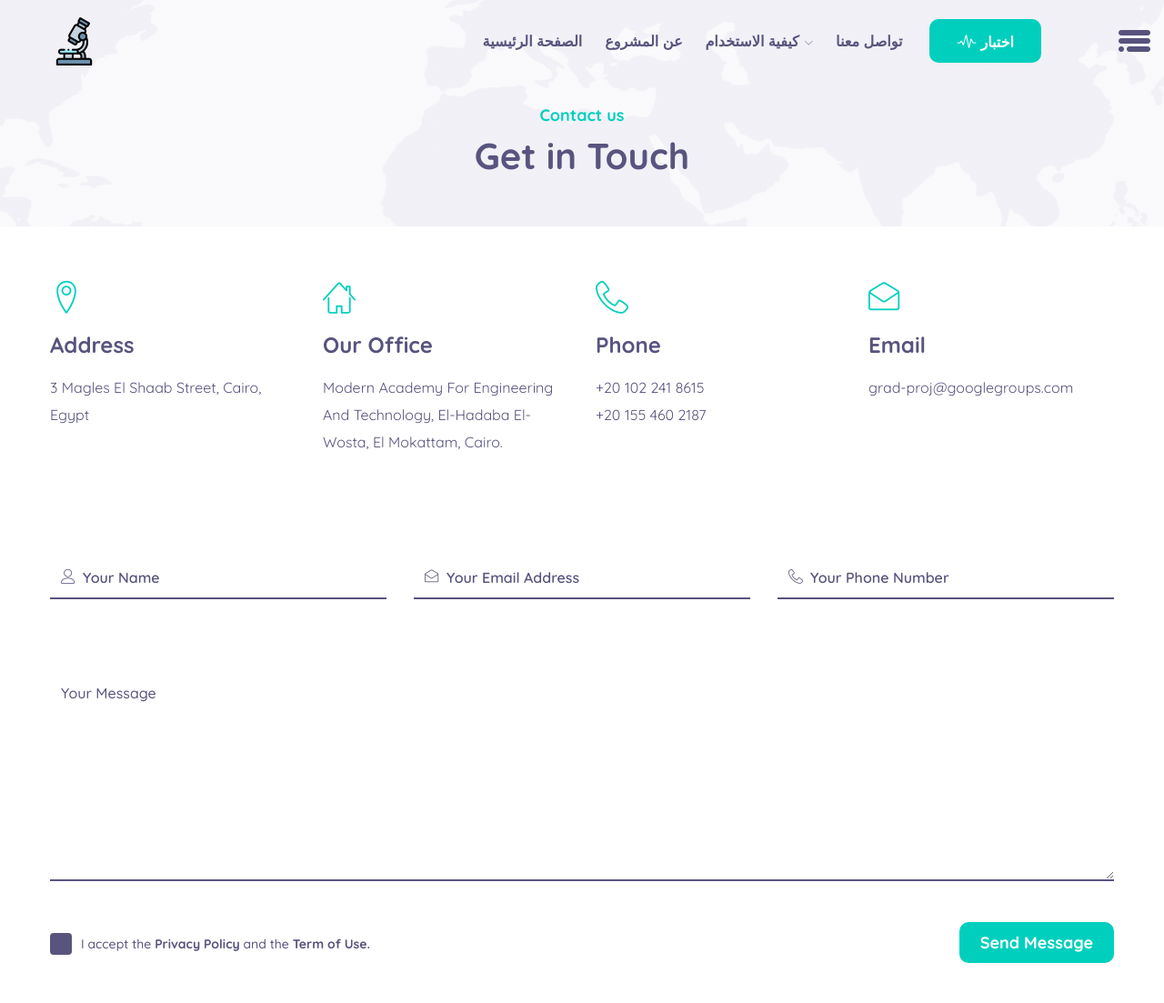
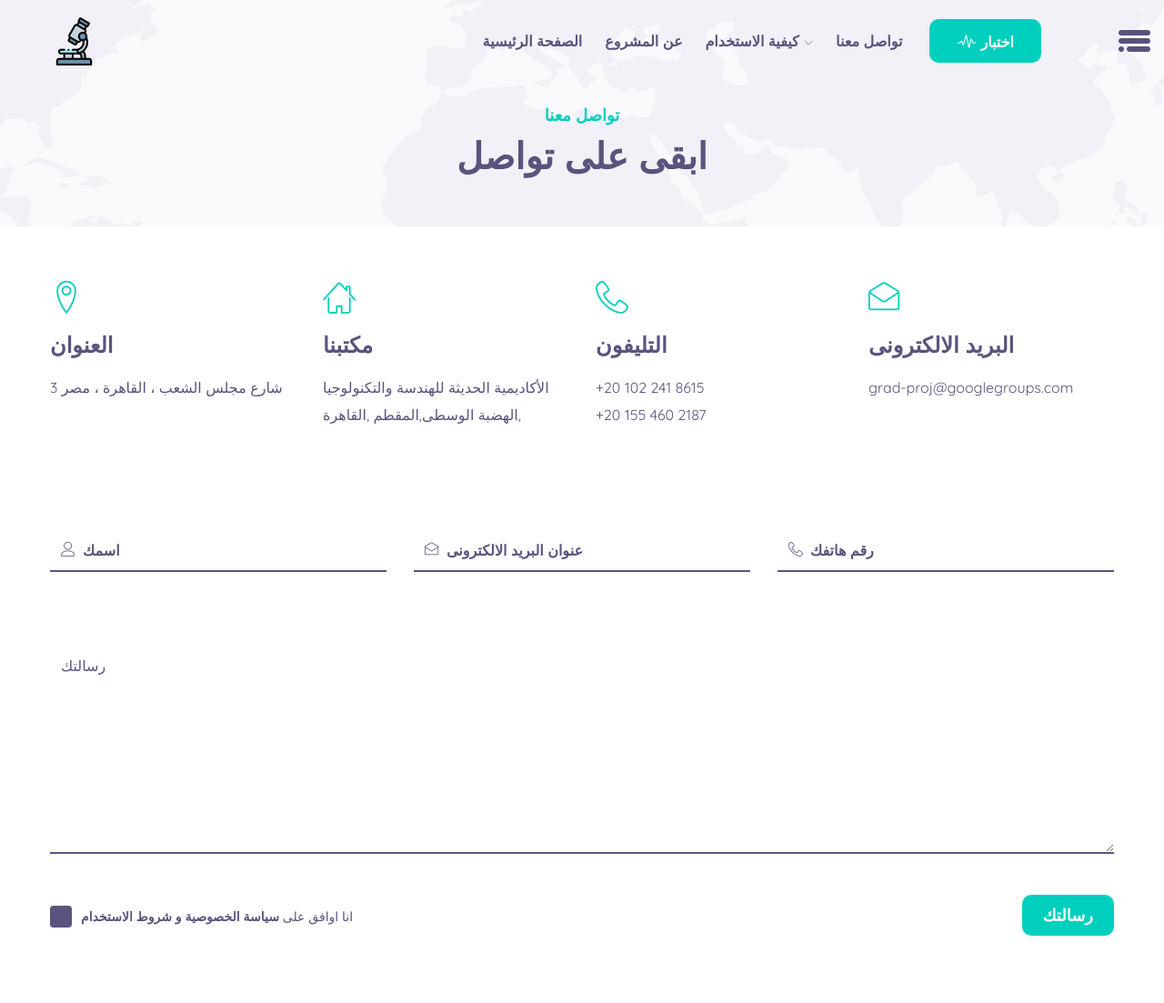
Before and after one commit to john0isaac/Centralized-and-Automated-Medical-Image-Analysis-Laboratory, a Flask app: page /contact in a window 1280 px wide. Shown: the top 1103 px of the page at 91% size. Run offline with Flask 2, Linux system fonts and the light colour scheme; some libraries are stand-ins or nearby versions.

Commit message:
arabic contact

```diff
--- a/templates/pages/contact-ar.html
+++ b/templates/pages/contact-ar.html
@@ -3,8 +3,8 @@
 <section class="breadcrumb_area">
     <div class="container">
         <div class="breadcrumb_text">
-            <h6 class="wow fadeInUp">Contact us</h6>
-            <h3 class="wow fadeInUp" data-wow-delay="0.2s">Get in Touch</h3>
+            <h6 class="wow fadeInUp">تواصل معنا</h6>
+            <h3 class="wow fadeInUp" data-wow-delay="0.2s">ابقى على تواصل</h3>
         </div>
     </div>
 </section>
@@ -16,21 +16,21 @@
             <div class="col-lg-3 col-6">
                 <div class="contact_details_item wow fadeInLeft" data-wow-delay="0.2s">
                     <i class="linearicons-map-marker"></i>
-                    <h4>Address</h4>
-                    <p>3 Magles El Shaab Street, Cairo, Egypt</p>
+                    <h4>العنوان</h4>
+                    <p>3 شارع مجلس الشعب ، القاهرة ، مصر</p>
                 </div>
             </div>
             <div class="col-lg-3 col-6">
                 <div class="contact_details_item  wow fadeInLeft" data-wow-delay="0.3s">
                     <i class="linearicons-home4"></i>
-                    <h4>Our Office</h4>
-                    <p>Modern Academy For Engineering And Technology, El-Hadaba El-Wosta, El Mokattam, Cairo.</p>
+                    <h4>مكتبنا</h4>
+                    <p> الأكاديمية الحديثة للهندسة والتكنولوجيا ,الهضبة الوسطى,المقطم ,القاهرة </p>
                 </div>
             </div>
             <div class="col-lg-3 col-6">
                 <div class="contact_details_item  wow fadeInLeft" data-wow-delay="0.4s">
                     <i class="linearicons-telephone"></i>
-                    <h4>Phone</h4>
+                    <h4>التليفون</h4>
                     <a href="tel:+201022418615">
                         <h6>+20 102 241 8615</h6>
                     </a>
@@ -42,7 +42,7 @@
             <div class="col-lg-3 col-6">
                 <div class="contact_details_item  wow fadeInLeft" data-wow-delay="0.5s">
                     <i class="linearicons-envelope-open"></i>
-                    <h4>Email</h4>
+                    <h4>البريد الالكترونى </h4>
                     <a href="mailto:grad-proj@googlegroups.com">
                         <h6><span class="__cf_email__">grad-proj@googlegroups.com</span>
                         </h6>
@@ -61,47 +61,48 @@
                 <div class="col-lg-4">
                     <div class="form-group">
                         <input class="form-control" type="text" id="name" name="name" placeholder required>
-                        <label class="top_text"><i class="linearicons-user"></i>Your Name</label>
+                        <label class="top_text"><i class="linearicons-user"></i>اسمك</label>
                     </div>
                 </div>
                 <div class="col-lg-4">
                     <div class="form-group">
                         <input class="form-control" type="text" id="email" name="email" placeholder required>
-                        <label class="top_text"><i class="linearicons-envelope-open"></i>Your Email
-                            Address</label>
+                        <label class="top_text"><i class="linearicons-envelope-open"></i>عنوان البريد الالكترونى
+                        </label>
                     </div>
                 </div>
                 <div class="col-lg-4">
                     <div class="form-group">
                         <input class="form-control" type="text" id="number" name="number" placeholder required>
-                        <label class="top_text"><i class="linearicons-telephone"></i>Your Phone
-                            Number</label>
+                        <label class="top_text"><i class="linearicons-telephone"></i>رقم هاتفك </label>
                     </div>
                 </div>
                 <div class="col-lg-12">
                     <div class="form-group">
                         <textarea name="message" id="message" cols="30" rows="10" class="form-control"
-                            placeholder="Your Message" required></textarea>
+                            placeholder="رسالتك" required></textarea>
                     </div>
                 </div>
                 <div class="col-lg-12">
                     <div class="form-group checkbox_field">
                         <div class="checkbox">
                             <input type="checkbox" value="None" id="policy" name="check">
-                            <label class="l_text" for="policy">I accept the <span>Privacy Policy</span> and
-                                the
-                                <span>Term of Use.</span></label>
+                            <label class="l_text" for="policy">انا اوافق على <span>سياسة الخصوصية</span>
+
+                                <span>و شروط الاستخدام </span></label>
                         </div>
                         <button type="submit" value="submit" class="green_btn">
-                            Send Message
+                            رسالتك
                         </button>
                     </div>
                 </div>
                 <div id="success" class="success-message">
-                    <i class="fa fa-check text-primary"></i> Thank you!. Your message
-                    is successfully sent.
+                    <i class="fa fa-check text-primary"></i>
+                    شكرا لك.
+                    تم ارسال رسالتك بنجاح
+
                 </div>
-                <div id="fail" class="error-message">We're sorry, but something went wrong.</div>
+                <div id="fail" class="error-message">نحن نأسف لك ولكن هناك شيئ خطأ </div>
             </form>
         </div>
     </div>
@@ -126,26 +127,28 @@
                         <i class="linearicons-mailbox-full"></i>
                     </div>
                     <div class="media-body">
-                        <h4>Subscribe our newsletter</h4>
+                        <h4>اشترك في النشرة الإخبارية لدينا</h4>
                         <p>
-                            Join our subscribers list to get latest news and updates
-                            about CA-MIL delivered directly in your inbox.
-                        </p>
+                            انضم إلى قائمة المشتركين لدينا للحصول على آخر الأخبار والتحديثات حول الموقع التي يتم تسليمها
+                            مباشرة في
+                            صندوق الوارد الخاص بك
                     </div>
                 </div>
             </div>
             <div class="col-lg-6">
                 <div class="mail_box">
                     <div class="input-group">
-                        <input id="news-letter-email" type="text" class="form-control" placeholder="&#xe997; Enter your email"
-                            aria-label="Recipient's username" aria-describedby="button-addon2">
+                        <input id="news-letter-email" type="text" class="form-control"
+                            placeholder="&#xe997; اكتب بريدك الالكترونى " aria-label="Recipient's username"
+                            aria-describedby="button-addon2">
                         <div class="input-group-append">
-                            <button class="btn btn-outline-secondary" type="button" id="button-addon2" onclick="newsletterSubscribe();">
+                            <button class="btn btn-outline-secondary" type="button" id="button-addon2"
+                                onclick="newsletterSubscribe();">
                                 <i class="linearicons-arrow-right"></i>
                             </button>
                         </div>
                     </div>
-                    <label class="container-checkbox">I accept the <span>Privacy Policy.</span>
+                    <label class="container-checkbox"> <span>أنا أوافق على الشروط والأحكام </span>
                         <input type="checkbox">
                         <span class="checkmark"></span>
                     </label>
@@ -160,7 +163,7 @@
 {% block script %}
 <script>
     //Contanct Email Message and Alert Script
-    document.getElementById('contact').onsubmit = function(e){
+    document.getElementById('contact').onsubmit = function (e) {
         e.preventDefault();
         var form = document.getElementById('contact');
         fetch('/contact', {
@@ -174,20 +177,20 @@
             headers: {
                 'Content-Type': 'application/json'
             }
-        }).then(function(response){
+        }).then(function (response) {
             return response.json();
-        }).then(function(jsonResponse){
-            if(jsonResponse['success'] == true){
+        }).then(function (jsonResponse) {
+            if (jsonResponse['success'] == true) {
                 const success = document.getElementById('success');
                 success.style.display = "block";
                 form.reset();
             }
-        }).catch(function(error){
+        }).catch(function (error) {
             const fail = document.getElementById('fail');
             fail.style.display = "block";
         });
     };
-    function newsletterSubscribe(){
+    function newsletterSubscribe() {
         fetch('/newsletter-subscribe', {
             method: 'POST',
             body: JSON.stringify({
@@ -196,13 +199,13 @@
             headers: {
                 'Content-Type': 'application/json'
             }
-          }).then(function(response){
+        }).then(function (response) {
             return response.json();
-          }).then(function(jsonResponse){
-              if(jsonResponse['success'] == true){
+        }).then(function (jsonResponse) {
+            if (jsonResponse['success'] == true) {
                 console.log();
             }
-          }).catch(function(error){
+        }).catch(function (error) {
             console.log();
         });
     };
--- a/templates/pages/index-ar.html
+++ b/templates/pages/index-ar.html
@@ -116,7 +116,7 @@
                 التعلم الآلي هو فرع من فروع الذكاء الاصطناعي وعلوم الكمبيوتر الذي يركز على استخدام البيانات
                 والخوارزميات لتقليد الطريقة التي يتعلم بها البشر ، وتحسين دقتها تدريجيًا ، والتعلم الآلي هو عنصر مهم في
                 المجال المتنامي لعلوم البيانات. من خلال استخدام الأساليب الإحصائية ،
-                يتم تدريب الخوارزميات على إجراء تصنيفات أو تنبؤات ، وكشف الأفكار الرئيسية في مشاريع التنقيب عن البيانات.
+                يتم تدريب الخوارزميات على إجراء تصنيفات أو تنبؤات ، وكشف الأفكار الرئيسية في مشاريع التنقيب عن البيانات
               </p>
             </div>
             <div class="home_ab_item">
@@ -127,7 +127,7 @@
                 على تلك المعلومات. إذا كان الذكاء الاصطناعي يمكّن أجهزة الكمبيوتر من التفكير ، فإن رؤية الكمبيوتر تمكنهم
                 من الرؤية والملاحظة والفهم ، وتعمل رؤية الكمبيوتر بنفس الطريقة التي تعمل بها الرؤية البشرية ، باستثناء
                 أن البشر لديهم السبق. يتمتع البصر البشري بميزة عمر السياق لتدريبه على كيفية تمييز الأشياء عن بعضها ،
-                ومدى بُعدها ، وما إذا كانت تتحرك وما إذا كان هناك خطأ ما في الصورة.
+                ومدى بُعدها ، وما إذا كانت تتحرك وما إذا كان هناك خطأ ما في الصورة
               </p>
               <a class="text_btn" href="/about">أقرأ اكثر عن <i class="linearicons-arrow-right"></i></a>
             </div>
@@ -1892,7 +1892,7 @@
             <h4>اشترك في النشرة الإخبارية لدينا</h4>
             <p>
               انضم إلى قائمة المشتركين لدينا للحصول على آخر الأخبار والتحديثات حول الموقع التي يتم تسليمها مباشرة في
-              صندوق الوارد الخاص بك.
+              صندوق الوارد الخاص بك
             </p>
           </div>
         </div>
--- a/templates/pages/symptom-checker-covid-ar.html
+++ b/templates/pages/symptom-checker-covid-ar.html
@@ -161,7 +161,7 @@
                     </div>
                     <div class="bottom_text text-center">
                         <h6>الحالة المقدرة</h6>
-                        <h3 id="covid-status">لم يحدد</h3>
+                        <h3 id="covid-status">لم يحدد بعد</h3>
                     </div>
                 </div>
             </div>
--- a/templates/pages/symptom-checker-lung-ar.html
+++ b/templates/pages/symptom-checker-lung-ar.html
@@ -161,7 +161,7 @@
                     </div>
                     <div class="bottom_text text-center">
                         <h6>الحالة المقدرة</h6>
-                        <h3 id="covid-status">لم يحدد</h3>
+                        <h3 id="covid-status">لم يحدد بعد</h3>
                     </div>
                 </div>
             </div>
--- a/templates/pages/symptom-checker-pneumonia-ar.html
+++ b/templates/pages/symptom-checker-pneumonia-ar.html
@@ -160,7 +160,7 @@
                     </div>
                     <div class="bottom_text text-center">
                         <h6>الحالة المقدرة</h6>
-                        <h3 id="covid-status">لم يحدد</h3>
+                        <h3 id="covid-status">لم يحدد بعد</h3>
                     </div>
                 </div>
             </div>
```
Lines whose indentation alone changed are shown as unchanged.
